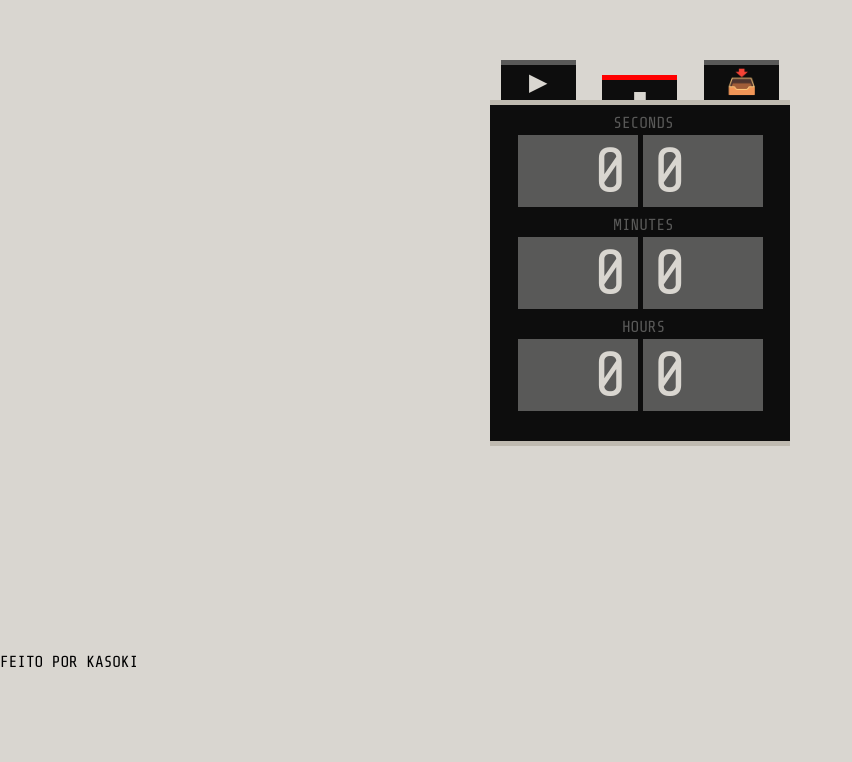
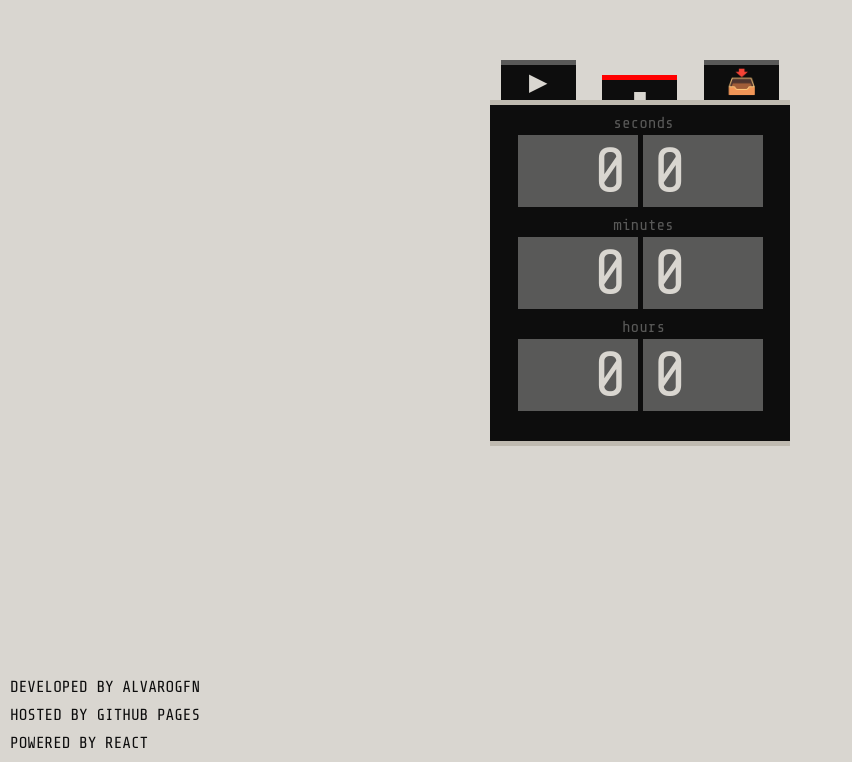
Before and after one commit to alvarogfn/cronometer, a React (Create React App) app: page / in a window 1280 px wide. Shown: the part 147-909 px from the top of the page, without its empty margins (0-852 px from the left). Before the commit the page ends 818 px from the top, so only its background shows below. Built offline with nearby package versions, Linux system fonts and the light colour scheme.

Commit message:
stylesheet and html: credits

```diff
--- a/src/App.js
+++ b/src/App.js
@@ -33,6 +33,7 @@ const App = () => {
   };
 
   return (
+    <>
       <main>
         <section className="cronometer">
           <Watch seconds={seconds} />
@@ -44,13 +45,14 @@ const App = () => {
             appendSave={appendSave}
           />
         </section>
-      <aside>
+        <section>
           <History history={history} setHistory={setHistory} />
-      </aside>
+        </section>
+      </main>
       <footer>
         <Credits />
       </footer>
-    </main>
+    </>
   );
 };
 
--- a/src/Credits.js
+++ b/src/Credits.js
@@ -1,7 +1,40 @@
 import React from "react";
 
 const Credits = () => {
-  return <div>feito por kasoki</div>;
+  return (
+    <ul className="footer">
+      <li className="footer__item">
+        <a
+          className="footer__link"
+          href="https://github.com/alvarogfn/"
+          target="_blank"
+          rel="noreferrer"
+        >
+          Developed by alvarogfn
+        </a>
+      </li>
+      <li className="footer__item">
+        <a
+          className="footer__link"
+          href="https://pages.github.com/"
+          target="_blank"
+          rel="noreferrer"
+        >
+          Hosted by GitHub Pages
+        </a>
+      </li>
+      <li className="footer__item">
+        <a
+          className="footer__link"
+          href="https://pt-br.reactjs.org/"
+          target="_blank"
+          rel="noreferrer"
+        >
+          Powered by React
+        </a>
+      </li>
+    </ul>
+  );
 };
 
 export default Credits;
--- a/src/scss/style.scss
+++ b/src/scss/style.scss
@@ -10,7 +10,6 @@
 body {
   background-color: #d9d6d0;
   font-family: "Share Tech Mono", monospace;
-  text-transform: uppercase;
 }
 
 button {
@@ -260,7 +259,7 @@ ol {
       grid-template-columns: 200px;
       padding: 0px 20px;
     }
-    grid-template-columns:  minmax(200px, 90%);
+    grid-template-columns: minmax(200px, 90%);
     justify-content: center;
 
     column-gap: 30px;
@@ -317,3 +316,34 @@ ol {
     text-align: center;
   }
 }
+
+/// CREDITS
+
+.footer {
+  padding: 25px 0 10px;
+  display: flex;
+  flex-flow: column nowrap;
+  row-gap: 10px;
+  text-transform: uppercase;
+
+  @media screen and (orientation: landscape) and (min-width: 800px) {
+    flex-flow: column nowrap;
+  }
+
+  &__item {
+    @media screen and (orientation: landscape) and (min-width: 800px) {
+      width: max-content;
+      margin: 0 10px;
+    }
+    width: max-content;
+    margin: 0 auto;
+  }
+
+  &__link {
+    color: #0d0d0d;
+    text-decoration: none;
+    &:visited {
+      color: #595958;
+    }
+  }
+}
```
Lines whose indentation alone changed are shown as unchanged.
